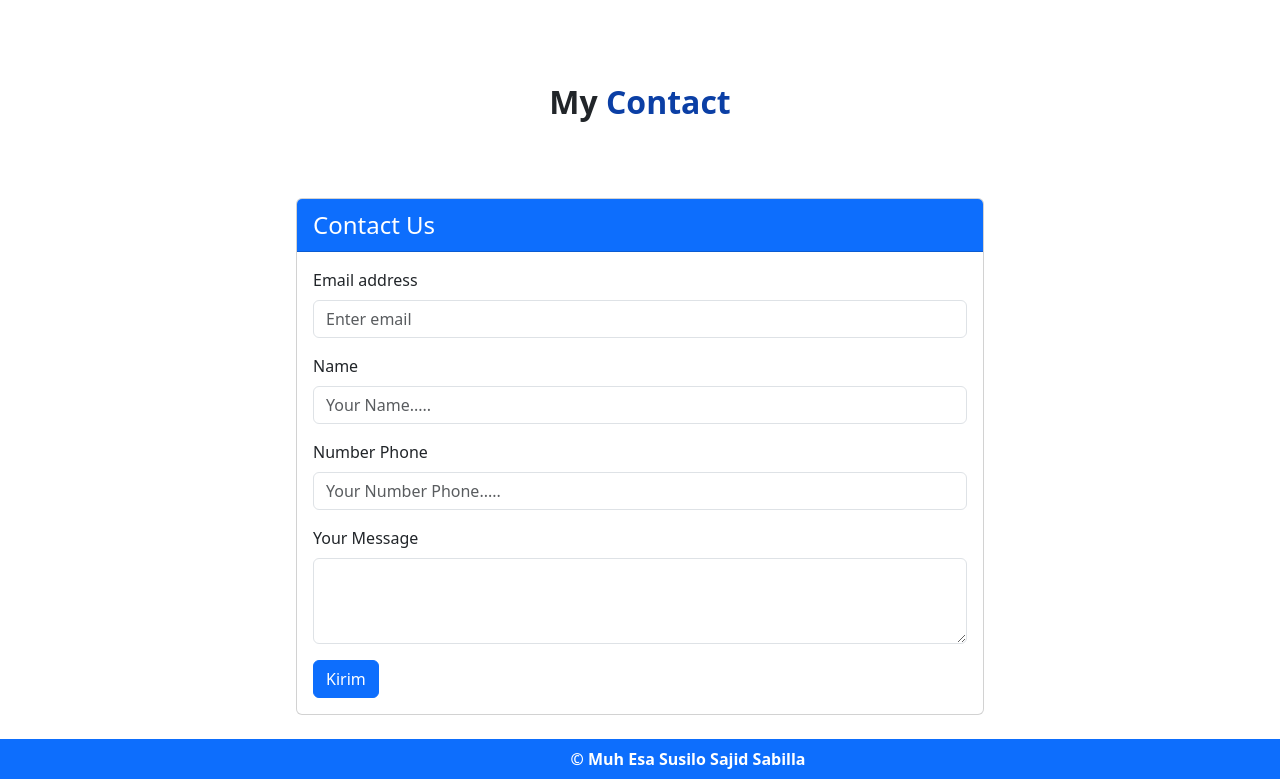
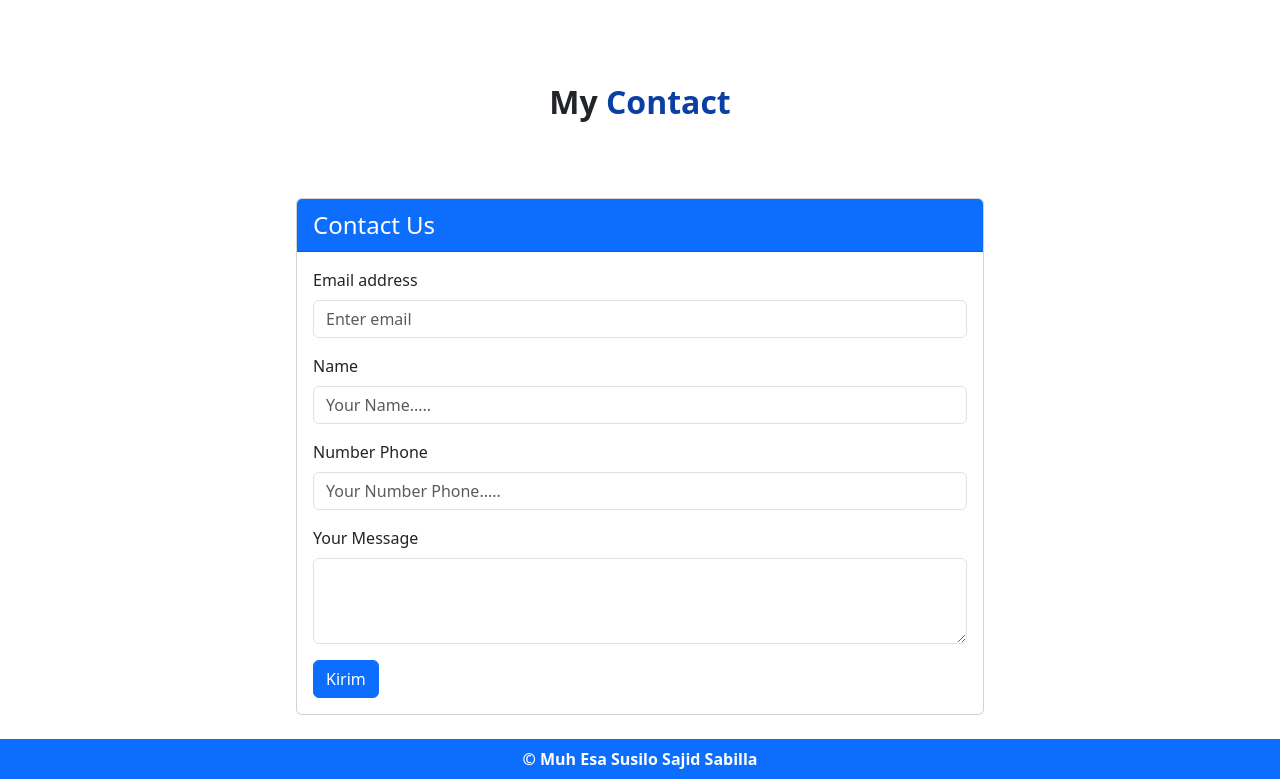
Before and after one commit to Sajidsabila/Portofolio, a React (Create React App) app: page / in a window 1280 px wide. Shown: the part 2729-3508 px from the top of the page. Built offline with nearby package versions, Linux system fonts and the light colour scheme.

Commit message:
Update Footer.js

```diff
--- a/src/components/Footer.js
+++ b/src/components/Footer.js
@@ -5,7 +5,7 @@ const Footer = () => {
     <footer className="bg-primary">
       <Container>
         <Row>
-          <div className="my-2 mx-5 fw-bold text-center text-white">
+          <div className="my-2  fw-bold text-center text-white">
             &copy; Muh Esa Susilo Sajid Sabilla
           </div>
         </Row>
```
